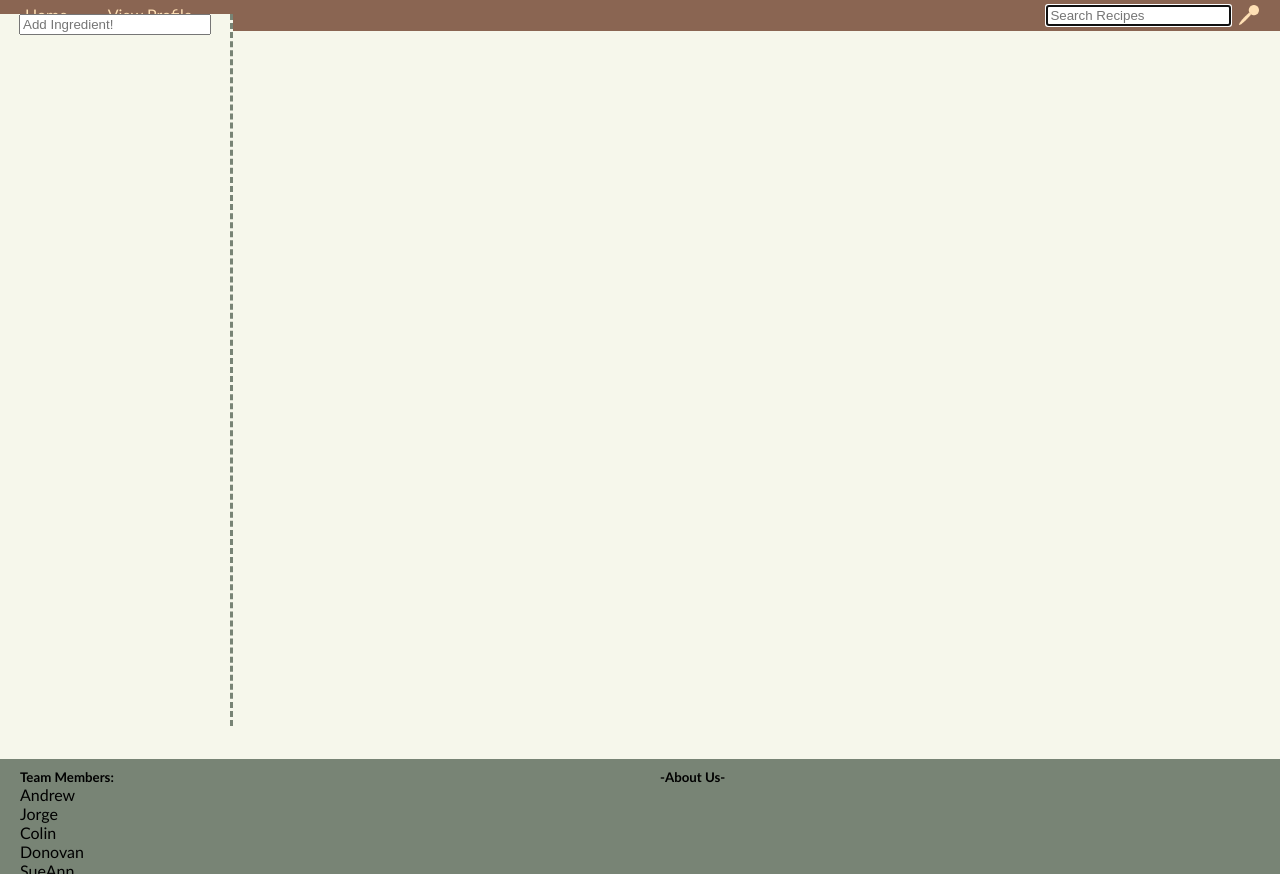
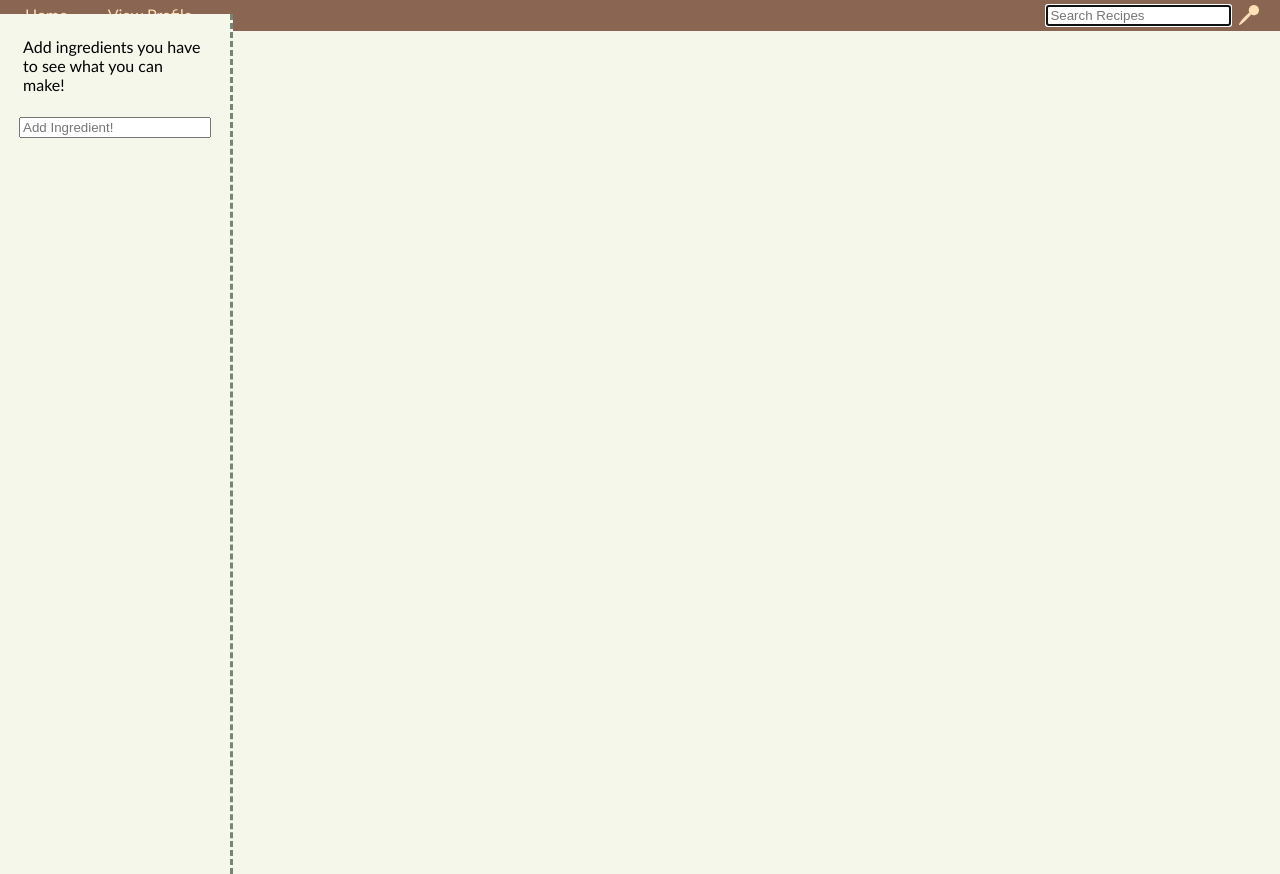
Before and after one commit to thirdslipper/CS480, a Flask app: page / in a window 1280 px wide. Shown: the part 76-950 px from the top of the page. Run offline with Flask 2, Linux system fonts and the light colour scheme; some libraries are stand-ins or nearby versions.

Commit message:
Various updates - A.W., 3/10
-removed footers
-removed aside from profile page
-expanded aside to fill page height

```diff
--- a/CS480-PythonWithJS/static/css/styles.css
+++ b/CS480-PythonWithJS/static/css/styles.css
@@ -112,7 +112,7 @@ div img {
   border-right-width: medium;
   border-right-color: #788475;
   width: 18%;
-  min-height: inherit;
+  min-height: 100%;
 }
 .aside p {
   margin: 10%;
@@ -148,24 +148,6 @@ div img {
   line-height: 2;
 }
 
-/* FOOTER */
-footer {
-  position: fixed;
-  bottom: 0px;
-  width: 100%;
-  max-height: 10%;
-  padding: 10px 20px;
-  background: #788475;
-}
-footer h5 {
-  margin: 0;
-}
-footer p {
-  font-size: 12;
-  text-align: left;
-  margin: 0;
-  padding-left: 15;
-}
 .column {
   float: left;
   width: 50%;
--- a/CS480-PythonWithJS/templates/index.html
+++ b/CS480-PythonWithJS/templates/index.html
@@ -62,9 +62,7 @@
   <div class="main_content">
     <!-- ASIDE -->
     <div class="aside">
-    <!-- rip
-      <p>Content goes here!</p>
-    -->
+      <p>Add ingredients you have to see what you can make!</p>
       <input type="text" id="ingredient_search" placeholder="Add Ingredient!"/>
       <div id="tags"></div>
     </div>
@@ -80,27 +78,6 @@
       </div>
     </div>
   </div>
-
-  <!-- FOOTER -->
-  <footer>
-    <div class="column">
-      <h5>Team Members:</h5>
-      <p>
-        Andrew
-      </p><p>
-        Jorge
-      </p><p>
-        Colin
-      </p><p>
-        Donovan
-      </p><p>
-        SueAnn
-      </p>
-    </div>
-    <div class="column">
-      <h5>-About Us-</h5>
-    </div>
-  </footer>
 
 </div>
 
```
Also changed, not shown: CS480-PythonWithJS/templates/addRecipe.html (+0 -21 lines), CS480-PythonWithJS/templates/editRecipe.html (+0 -21 lines), CS480-PythonWithJS/templates/forgotpassword.html (+0 -21 lines), CS480-PythonWithJS/templates/profile.html (+0 -25 lines), CS480-PythonWithJS/templates/recipeDisplay.html (+0 -21 lines), CS480-PythonWithJS/templates/signup.html (+0 -21 lines).
